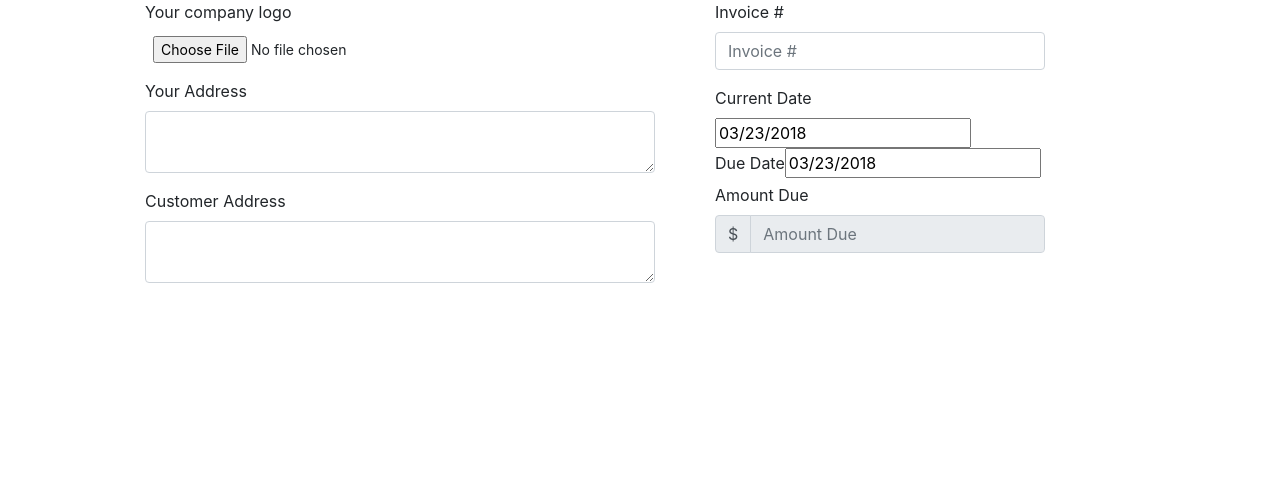
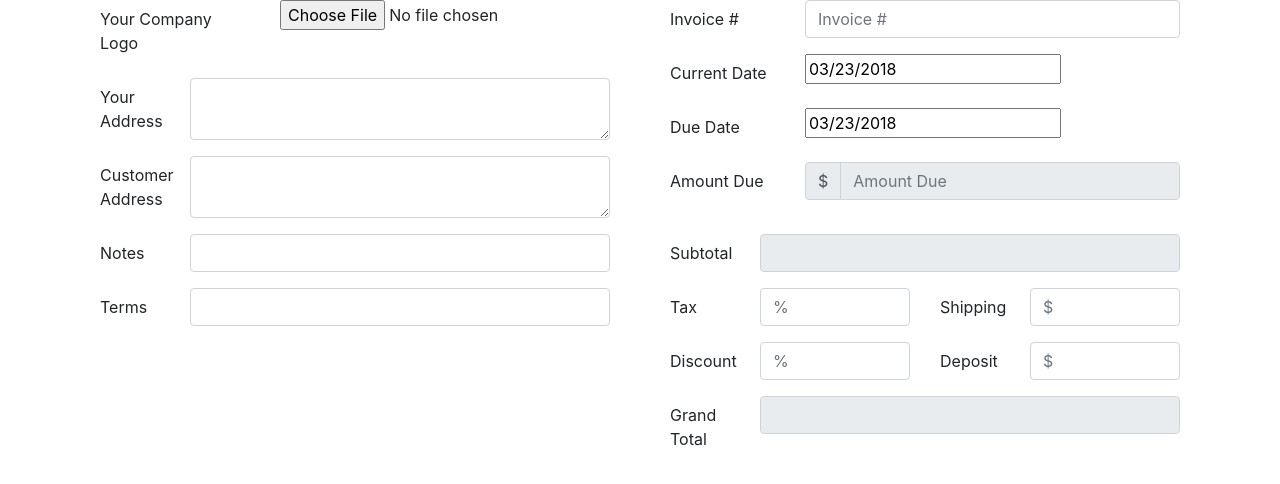
Before and after one commit to BloomTech-Labs/paperStack, a React (Create React App) app in the folder client/: page / in a window 1280 px wide. Shown: the top 484 px of the page. Built offline with nearby package versions, Linux system fonts and the light colour scheme.

Commit message:
Invoice Footer Added

```diff
--- a/client/src/App.js
+++ b/client/src/App.js
@@ -1,12 +1,14 @@
 import React, { Component } from 'react';
 import './App.css';
 import InvoiceHeader from './invoiceScreen/invoiceHeader/invoiceHeader';
+import InvoiceFooter from './invoiceScreen/invoiceItems/InvoiceFooter';
 
 class App extends Component {
   render() {
     return (
       <div className="App">
         <InvoiceHeader />
+        <InvoiceFooter />
       </div>
     );
   }
--- a/client/src/invoiceScreen/invoiceHeader/invoiceHeaderLeft.js
+++ b/client/src/invoiceScreen/invoiceHeader/invoiceHeaderLeft.js
@@ -14,47 +14,47 @@ import {
 export default class InvoiceHeaderLeft extends Component {
   render() {
     return (
-      <Form>
+
         <Container>
           <Row>
-            <Col sm={{ size: 12, offset: 1 }}>
-              <FormGroup>
-                <Label for="businessLogo">
-                  Your company logo
+            <Col sm={{ size: 12, offset: 0.5 }}>
+            <Form>
+              <FormGroup row>
+                <Label for="businessLogo" sm={4}>
+                  Your Company Logo
                 </Label>
+                <Col sm={8}>
                 <Input
                   type="file"
                   name="business logo"
                   id="businessLogo"
-                  size="sm"
                 />
+                </Col>
               </FormGroup>
-            </Col>
-          </Row>
 
-          <Row>
-            <Col xs={{ size: 12, offset: 1 }}>
-              <FormGroup>
-                <Label for="businessAddress">
+              <FormGroup row>
+                <Label for="businessAddress" sm={2}>
                   Your Address
                 </Label>
-                <Input type="textarea" name="text" id="businessAddress" size="xs"/>
+                <Col sm={10}>
+                <Input type="textarea" name="text" id="businessAddress" />
+                </Col>
               </FormGroup>
-            </Col>
-          </Row>
 
-          <Row>
-            <Col xs={{ size: 12, offset: 1 }}>
-              <FormGroup>
-                <Label for="customerAddress" >
+              <FormGroup row>
+                <Label for="customerAddress" sm={2}>
                   Customer Address
                 </Label>
-                <Input type="textarea" name="text" id="customerAddress" size="xs"/>
+                <Col sm={10}>
+                <Input type="textarea" name="text" id="customerAddress" />
+                </Col>
               </FormGroup>
+
+              </Form>
             </Col>
           </Row>
         </Container>
-      </Form>
+
     );
   }
 }
--- a/client/src/invoiceScreen/invoiceHeader/invoiceHeaderRight.js
+++ b/client/src/invoiceScreen/invoiceHeader/invoiceHeaderRight.js
@@ -18,55 +18,63 @@ import CurrentDatePicker from "./currentDatePicker";
 export default class InvoiceHeaderRight extends Component {
   render() {
     return (
-      <div>
       <Container>
         <Row>
-            <Col sm={{ size: 8, offset: 1 }}>
+          <Col xs={{ size: 12, offset: 0.5 }}>
             <Form>
-                <FormGroup>
-                  <Label for="invoiceNumber">
+              <FormGroup row>
+                <Label for="invoiceNumber" sm={3}>
                   Invoice #
                 </Label>
+                <Col sm={9}>
                   <Input
                     type="number"
                     name="invoiceNumber"
                     id="invoiceNumber"
                     placeholder="Invoice #"
                   />
+                </Col>
               </FormGroup>
-              </Form>
-            </Col>
-          </Row>
 
-          <Row>
-            <Col sm={{ size: 8, offset: 1 }}>
-            <Label for="currentDate">Current Date</Label>
+              <FormGroup row>
+                <Label for="currentDate" sm={3}>
+                  Current Date
+                </Label>
+                <Col sm={9}>
                   <CurrentDatePicker />
                 </Col>
-          </Row>
+              </FormGroup>
 
-          <Row>
-            <Col sm={{ size: 8, offset: 1 }}>
-            <Label for="dueDate">Due Date</Label>
+              <FormGroup row>
+                <Label for="dueDate" sm={3}>
+                  Due Date
+                </Label>
+                <Col sm={9}>
                   <DueDatePicker />
                 </Col>
-          </Row>
+              </FormGroup>
 
-          <Row>
-            <Col sm={{ size: 8, offset: 1 }}>
-            <Label for="amountDue">Amount Due</Label>
+              <FormGroup row>
+                <Label for="amountDue" sm={3}>
+                  Amount Due
+                </Label>
+                <Col sm={9}>
                   <InputGroup>
                     <InputGroupAddon addonType="prepend">$</InputGroupAddon>
                     <Input
-                  placeholder={!this.amountDue ? "Amount Due" : this.amountDue}
+                      placeholder={
+                        !this.amountDue ? "Amount Due" : this.amountDue
+                      }
                       type="number"
                       disabled
                     />
                   </InputGroup>
                 </Col>
+              </FormGroup>
+            </Form>
+          </Col>
         </Row>
       </Container>
-      </div>
     );
   }
 }
--- /dev/null
+++ b/client/src/invoiceScreen/invoiceItems/InvoiceFooter.js
@@ -0,0 +1,24 @@
+import React, { Component } from "react";
+import { Container, Row, Col } from "reactstrap";
+
+import InvoiceFooterLeft from './InvoiceFooterLeft';
+import InvoiceFooterRight from './InvoiceFooterRight';
+
+export default class InvoiceFooter extends Component {
+  render() {
+    return (
+      <div>
+      <Container>
+        <Row>
+          <Col>
+            <InvoiceFooterLeft />
+          </Col>
+          <Col>
+            <InvoiceFooterRight />
+          </Col>
+        </Row>
+      </Container>
+      </div>
+    );
+  }
+}
--- /dev/null
+++ b/client/src/invoiceScreen/invoiceItems/InvoiceFooterLeft.js
@@ -0,0 +1,46 @@
+import React, { Component } from "react";
+import {
+  Button,
+  Form,
+  FormGroup,
+  Label,
+  Input,
+  FormText,
+  Container,
+  Row,
+  Col
+} from "reactstrap";
+
+export default class InvoiceFooterLeft extends Component {
+  render() {
+    return (
+
+        <Container>
+          <Row>
+            <Col xs={{ size: 12, offset: 0.5 }}>
+              <Form>
+                <FormGroup row>
+                  <Label for="Notes" sm={2}>
+                    Notes
+                  </Label>
+                  <Col sm={10}>
+                    <Input type="text" />
+                  </Col>
+                </FormGroup>
+
+                <FormGroup row>
+                  <Label for="Terms" sm={2}>
+                    Terms
+                  </Label>
+                  <Col sm={10}>
+                    <Input type="text" />
+                  </Col>
+                </FormGroup>
+              </Form>
+            </Col>
+          </Row>
+        </Container>
+
+    );
+  }
+}
--- /dev/null
+++ b/client/src/invoiceScreen/invoiceItems/InvoiceFooterRight.js
@@ -0,0 +1,78 @@
+import React, { Component } from "react";
+import {
+  Button,
+  Form,
+  FormGroup,
+  Label,
+  Input,
+  FormText,
+  Container,
+  Row,
+  Col
+} from "reactstrap";
+
+export default class InvoiceFooterRight extends Component {
+  render() {
+    return (
+      <Form>
+        <Container>
+          <Row>
+            <Col xs={{ size: 12, offset: 0.5 }}>
+              <Form>
+                <FormGroup row>
+                  <Label for="subtotal" sm={2}>
+                    Subtotal
+                  </Label>
+                  <Col sm={10}>
+                    <Input type="text" disabled />
+                  </Col>
+                </FormGroup>
+
+                <FormGroup row>
+                  <Label for="tax" sm={2}>
+                    Tax
+                  </Label>
+                  <Col sm={4}>
+                    <Input type="number" placeholder="%" />
+                  </Col>
+
+                  <Label for="shipping" sm={2}>
+                    Shipping
+                  </Label>
+                  <Col sm={4}>
+                    <Input type="number" placeholder="$" />
+                  </Col>
+                </FormGroup>
+
+                <FormGroup row>
+                  <Label for="discount" sm={2}>
+                    Discount
+                  </Label>
+                  <Col sm={4}>
+                    <Input type="number" placeholder="%" />
+                  </Col>
+
+                  <Label for="deposit" sm={2}>
+                    Deposit
+                  </Label>
+                  <Col sm={4}>
+                    <Input type="number" placeholder="$" />
+                  </Col>
+                </FormGroup>
+
+                <FormGroup row>
+                  <Label for="grandTotal" sm={2}>
+                    Grand Total
+                  </Label>
+                  <Col sm={10}>
+                    <Input type="number" disabled />
+                  </Col>
+                </FormGroup>
+              </Form>
+            </Col>
+          </Row>
+        </Container>
+      </Form>
+    );
+  }
+}
```
Lines whose indentation alone changed are shown as unchanged.
